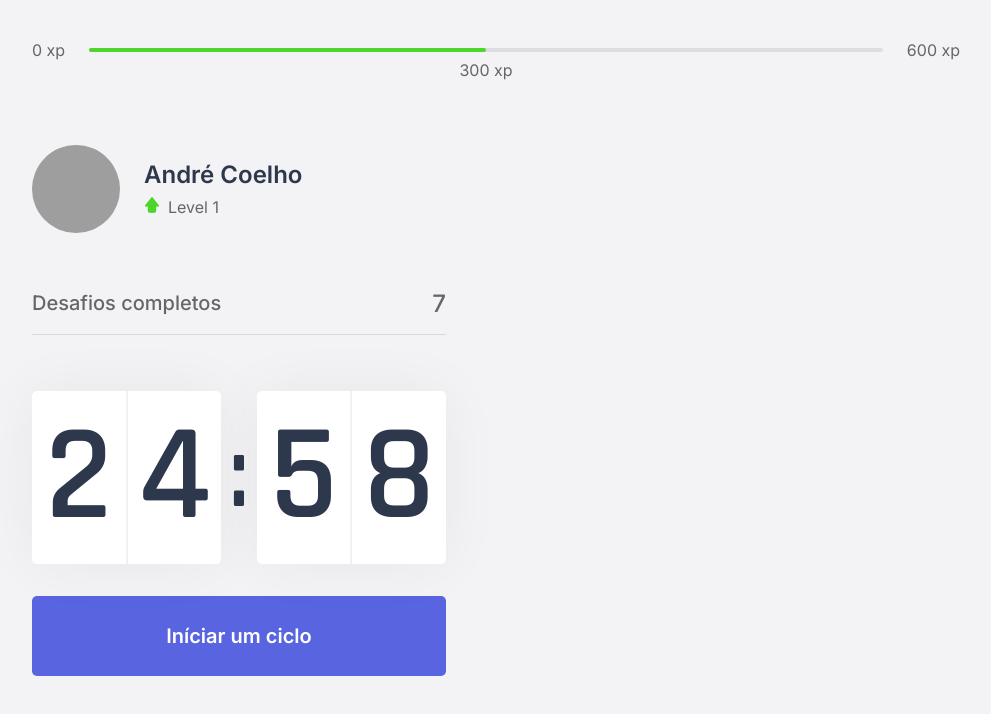
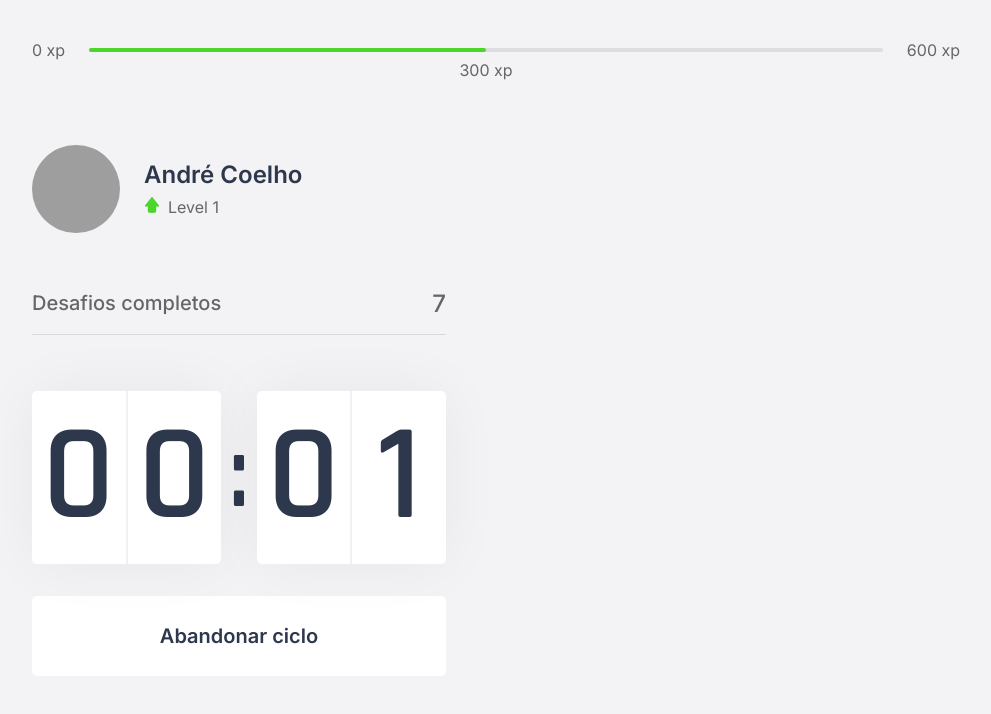
Before and after one commit to avrcoelho/next-level-week-4-moveit, a Next.js app: page / in a window 1280 px wide. Both pictures are taken after a click on the button "Iníciar um ciclo". Shown: the top 714 px of the page, without its empty margins (144-1135 px from the left). Built offline with nearby package versions, Linux system fonts and the light colour scheme; grey boxes are pictures that could not be loaded.

Commit message:
feat: countdown finished

```diff
--- a/src/components/Countdown.tsx
+++ b/src/components/Countdown.tsx
@@ -2,9 +2,12 @@ import React, { useState, useEffect } from "react";
 
 import styles from "../styles/components/Countdown.module.css";
 
+let countdownTimeout: NodeJS.Timeout;
+
 export const Countdown = () => {
-  const [time, setTime] = useState(25 * 60);
-  const [active, setActive] = useState(false);
+  const [time, setTime] = useState(0.05 * 60);
+  const [isActive, setIsActive] = useState(false);
+  const [hasFinished, setHasFinished] = useState(false);
 
   const minutes = Math.floor(time / 60);
   const seconds = time % 60;
@@ -13,16 +16,25 @@ export const Countdown = () => {
   const [secondLeft, secondRight] = String(seconds).padStart(2, "0").split("");
 
   const handleStartCountdown = () => {
-    setActive(true);
+    setIsActive(true);
+  };
+
+  const resetCountdown = () => {
+    clearTimeout(countdownTimeout);
+    setIsActive(false);
+    setTime(25 * 60);
   };
 
   useEffect(() => {
-    if (active && time > 0) {
-      setTimeout(() => {
+    if (isActive && time > 0) {
+      countdownTimeout = setTimeout(() => {
         setTime(time - 1);
       }, 1000);
+    } else if (isActive && time === 0) {
+      setHasFinished(true);
+      setIsActive(false);
     }
-  }, [active, time]);
+  }, [isActive, time]);
 
   return (
     <>
@@ -38,6 +50,21 @@ export const Countdown = () => {
         </div>
       </div>
 
+      {hasFinished ? (
+        <button disabled type="button" className={styles.countdownButton}>
+          Ciclo encerrado
+        </button>
+      ) : (
+        <>
+          {isActive ? (
+            <button
+              type="button"
+              className={`${styles.countdownButton} ${styles.countdownButtonActive}`}
+              onClick={resetCountdown}
+            >
+              Abandonar ciclo
+            </button>
+          ) : (
             <button
               type="button"
               className={styles.countdownButton}
@@ -45,6 +72,9 @@ export const Countdown = () => {
             >
               Iníciar um ciclo
             </button>
+          )}
+        </>
+      )}
     </>
   );
 };
--- a/src/styles/components/Countdown.module.css
+++ b/src/styles/components/Countdown.module.css
@@ -60,6 +60,22 @@
   transition: background-color 0.2s;
 }
 
-.countdownButton:hover {
+.countdownButton:not(:disabled):hover {
   background: var(--blue-dark);
 }
+
+.countdownButtonActive {
+  background: var(--white);
+  color: var(--title);
+}
+
+.countdownButtonActive:hover {
+  background: var(--red);
+  color: var(--white);
+}
+
+.countdownButton:disabled {
+  background: var(--white);
+  color: var(--text);
+  cursor: not-allowed;
+}
```
Lines whose indentation alone changed are shown as unchanged.
